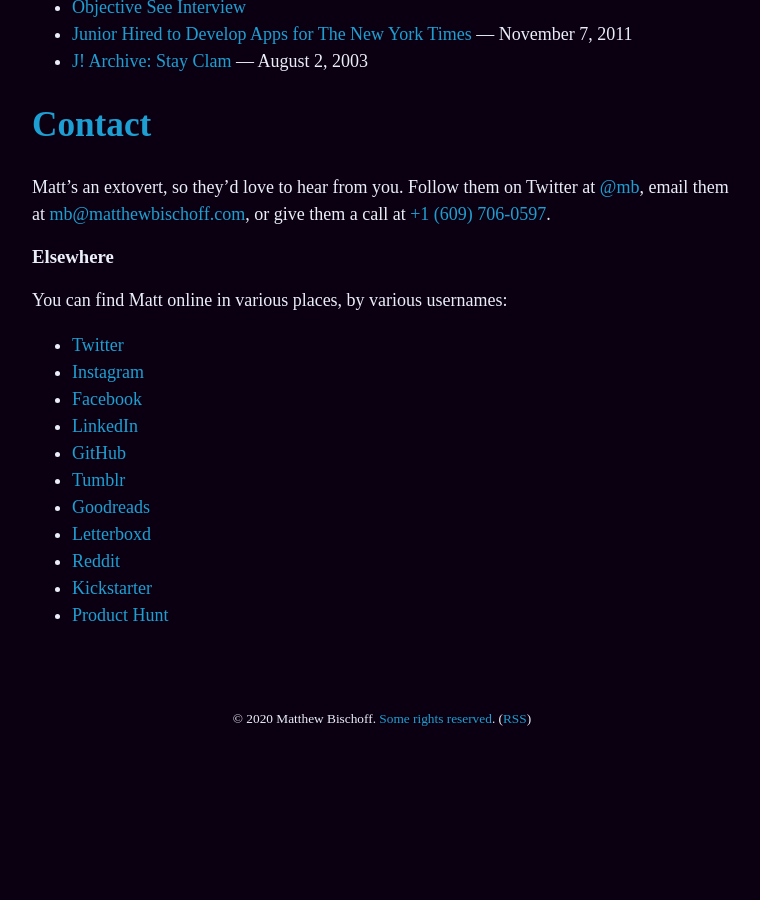
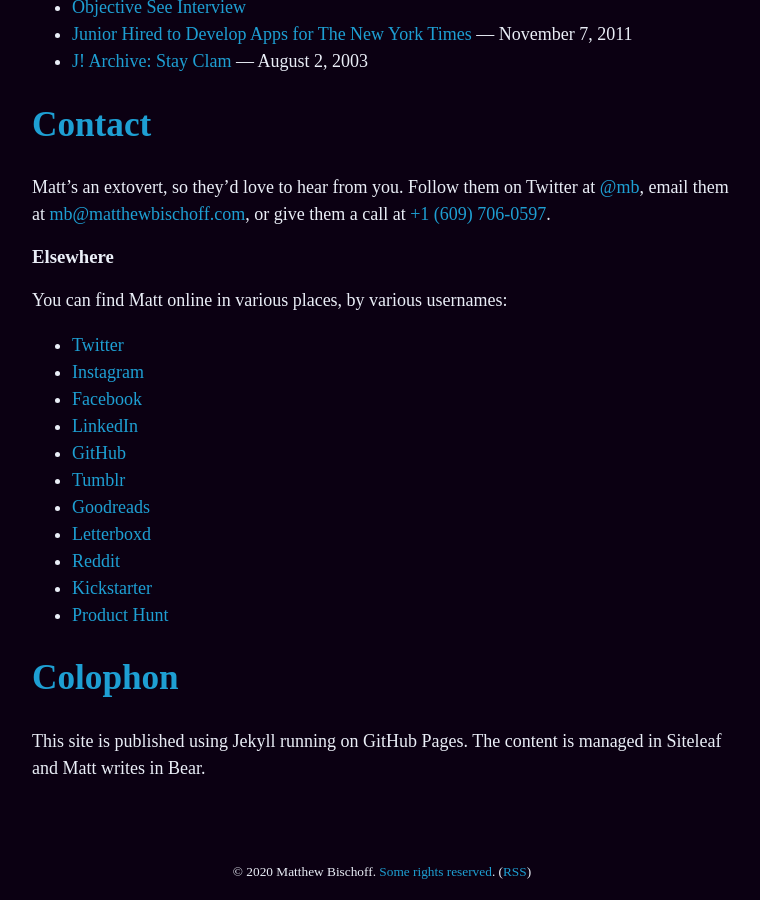
Before and after one commit to mbbischoff/website, a Jekyll site: the page built from about.md, in a window 1280 px wide and 900 px high, scrolled down 3129 px. Shown: the whole window, without its empty margins (258-1018 px from the left). Built offline with Jekyll 4.4.1, drawn with Linux system fonts in a browser that asks for light colours; some web fonts are replaced; before the commit the page ends 3876 px from its top, so only the background shows below that.

Commit message:
Updated About

```diff
--- a/about.md
+++ b/about.md
@@ -91,3 +91,7 @@
 * [Reddit](http://www.reddit.com/user/matthewbischoff/)
 * [Kickstarter](https://www.kickstarter.com/profile/matthewbischoff)
 * [Product Hunt](https://www.producthunt.com/@mb)
+
+# Colophon
+
+This site is published using Jekyll running on GitHub Pages. The content is managed in Siteleaf and Matt writes in Bear.
```
